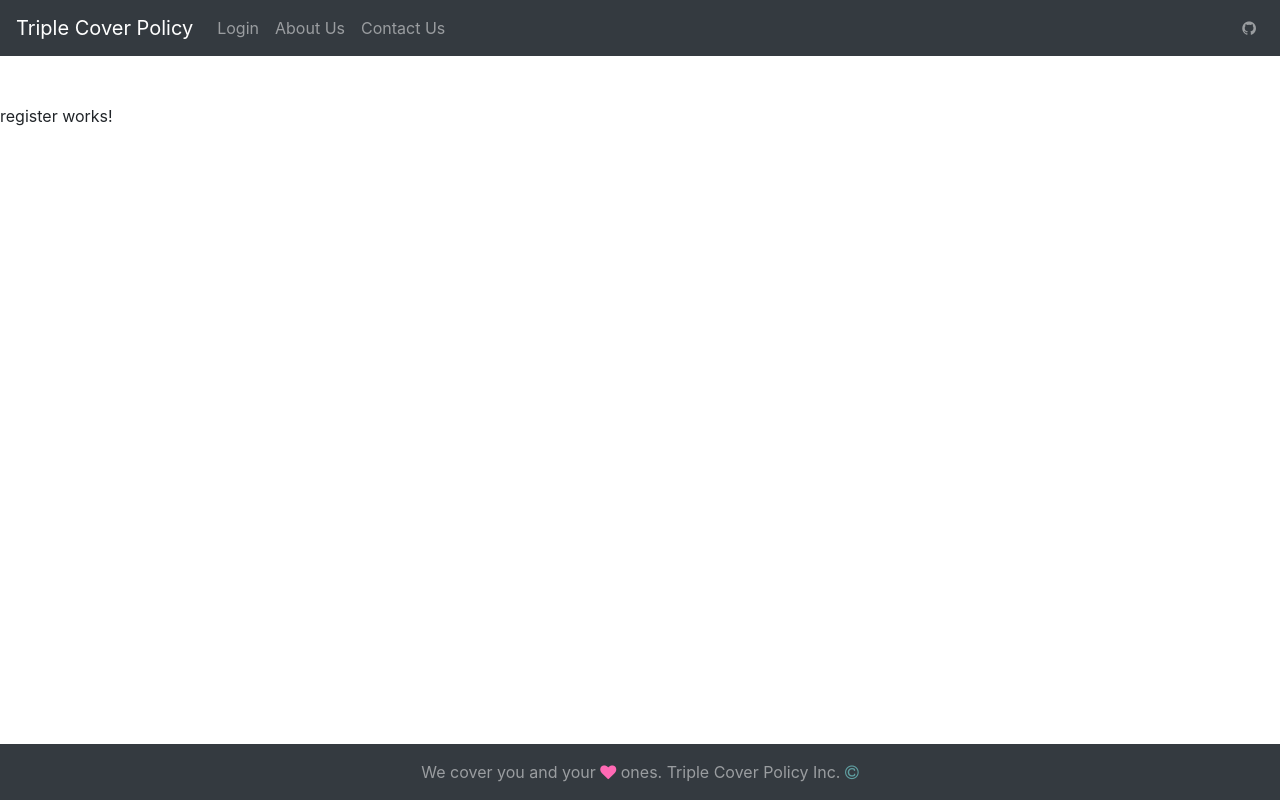
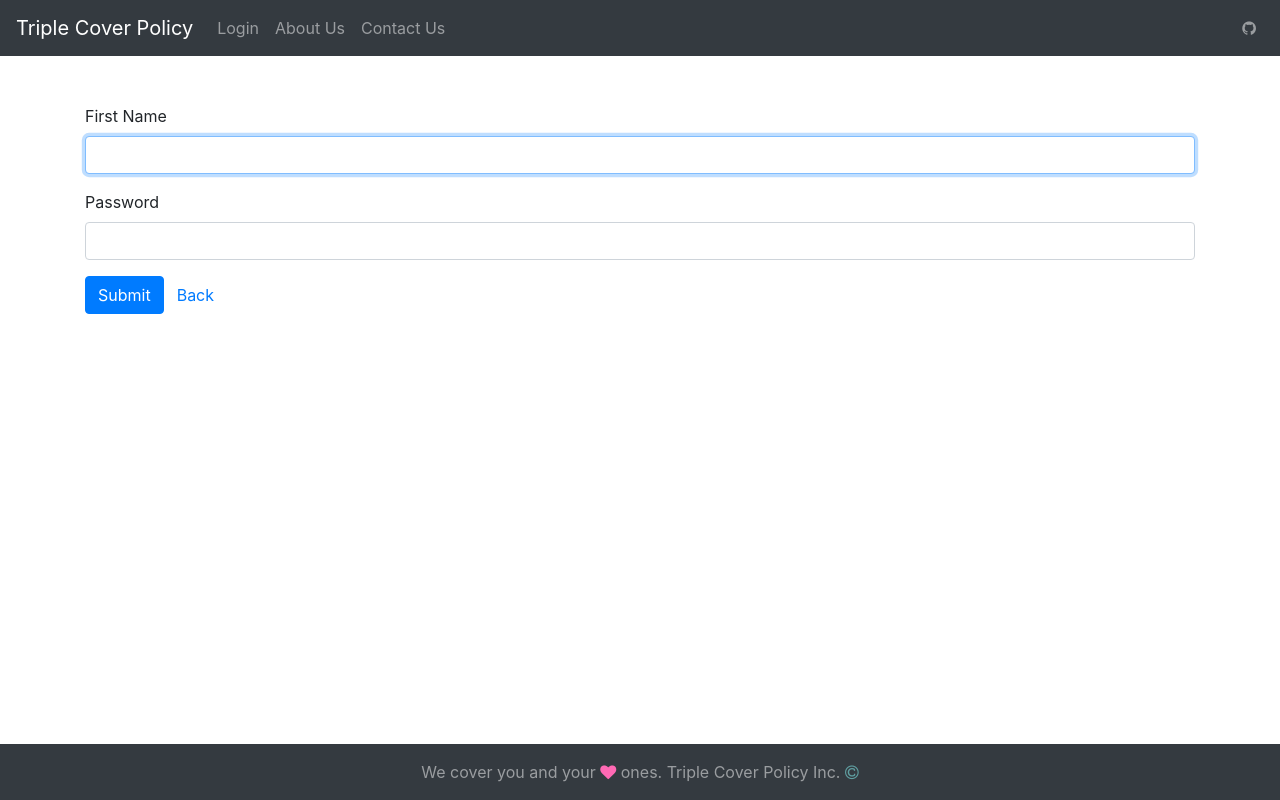
Before and after one commit to TonyGregg/policy-management-ui, an Angular app: page /register in a window 1280 px wide. Built offline with nearby package versions, Linux system fonts and the light colour scheme.

Commit message:
minor issue with the password validation fixed

```diff
--- a/src/app/components/login/login.component.html
+++ b/src/app/components/login/login.component.html
@@ -22,7 +22,7 @@
         'has-success': password.valid && (password.dirty || password.touched)
    }" required/>
       <div class="form-control-feedback"
-           *ngIf="password.errors && (password.dirty || password.touched)">
+           *ngIf="password.errors ">
         <p *ngIf="password.errors.required">Password is required</p>
         <p *ngIf="password.errors.minlength">Password must be 5 characters long, we need another {{password.errors.minlength.requiredLength - password.errors.minlength.actualLength}} characters </p>
       </div>
--- a/src/app/components/register/register.component.html
+++ b/src/app/components/register/register.component.html
@@ -1,3 +1,36 @@
-<p>
-  register works!
-</p>
+<div class="container">
+  <form [formGroup]="registerForm" (ngSubmit)="registerUser()" class="needs">
+    <div *ngIf="validMessage != ''">
+      <h3 class="has-info">{{validMessage}}</h3>
+    </div>
+    <div class="form-group" [ngClass]="{
+  'has-danger': firstName.invalid && firstName.dirty,
+  'has-success': firstName.valid && firstName.dirty
+}">
+      <label>First Name</label>
+      <input type="text" class="form-control" formControlName="firstName" required autofocus/>
+      <div class="form-control-feedback"
+           *ngIf="firstName.errors && (firstName.dirty || firstName.touched)">
+        <p *ngIf="firstName.errors.required">User Name is required</p>
+        <p *ngIf="firstName.errors.minlength">First Name must be 5 characters long, we need another {{firstName.errors.minlength.requiredLength - firstName.errors.minlength.actualLength}} characters </p>
+      </div>
+    </div>
+    <div class="form-group">
+      <label>Password</label>
+      <input type="password" class="form-control"  formControlName="password" [ngClass]="{
+        'has-danger': password.invalid && (password.dirty || password.touched),
+        'has-success': password.valid && (password.dirty || password.touched)
+   }" required/>
+      <div class="form-control-feedback"
+           *ngIf="password.errors && (password.dirty || password.touched)">
+        <p *ngIf="password.errors.required">Password is required</p>
+        <p *ngIf="password.errors.minlength">Password must be 5 characters long, we need another {{password.errors.minlength.requiredLength - password.errors.minlength.actualLength}} characters </p>
+      </div>
+    </div>
+
+
+    <button type="submit" class="btn btn-primary" >Submit</button>
+    <a routerLink="/login" class="btn btn-link">Back</a>
+
+  </form>
+</div>
--- a/src/app/components/register/register.component.ts
+++ b/src/app/components/register/register.component.ts
@@ -1,4 +1,5 @@
 import { Component, OnInit } from '@angular/core';
+import {FormControl, FormGroup, Validators} from '@angular/forms';
 
 @Component({
   selector: 'app-register',
@@ -6,10 +7,49 @@ import { Component, OnInit } from '@angular/core';
   styleUrls: ['./register.component.css']
 })
 export class RegisterComponent implements OnInit {
+  registerForm: FormGroup;
+  firstName: FormControl;
+  lastName: FormControl;
+  email: FormControl;
+  password: FormControl;
+  confirmPassword: FormControl;
+  dateOfBirth: FormControl;
+  address: FormControl;
+  contactNumber: FormControl;
+  validMessage = '';
 
   constructor() { }
 
   ngOnInit() {
+    this.createFormControls();
+    this.createForm();
+  }
+
+  createFormControls() {
+    this.firstName = new FormControl('', [Validators.required, Validators.minLength(1)]),
+    this.lastName = new FormControl('', [Validators.required, Validators.minLength(4)]),
+    this.email = new FormControl('', [Validators.required, Validators.minLength(4)]),
+    this.password = new FormControl('', [Validators.required, Validators.minLength(5)]),
+    this.confirmPassword = new FormControl('', [Validators.required, Validators.minLength(5)]),
+    this.dateOfBirth = new FormControl('', [Validators.required, Validators.minLength(5)]),
+    this.address = new FormControl('', [Validators.required, Validators.minLength(5)]),
+    this.contactNumber = new FormControl('', [Validators.required, Validators.minLength(8)]);
+  }
+
+  createForm() {
+    this.registerForm = new FormGroup({
+      firstName: this.firstName,
+      lastName: this.lastName,
+      email: this.email,
+      password : this.password,
+      confirmPassword: this.confirmPassword,
+      dateOfBirth: this.dateOfBirth,
+      address: this.address,
+      contactNumber : this.contactNumber
+    });
+  }
+  registerUser() {
+    console.log('Going to register user...' + this.firstName);
   }
 
 }
```
Also changed, not shown: src/app/components/login/login.component.ts (+2 -5 lines).
